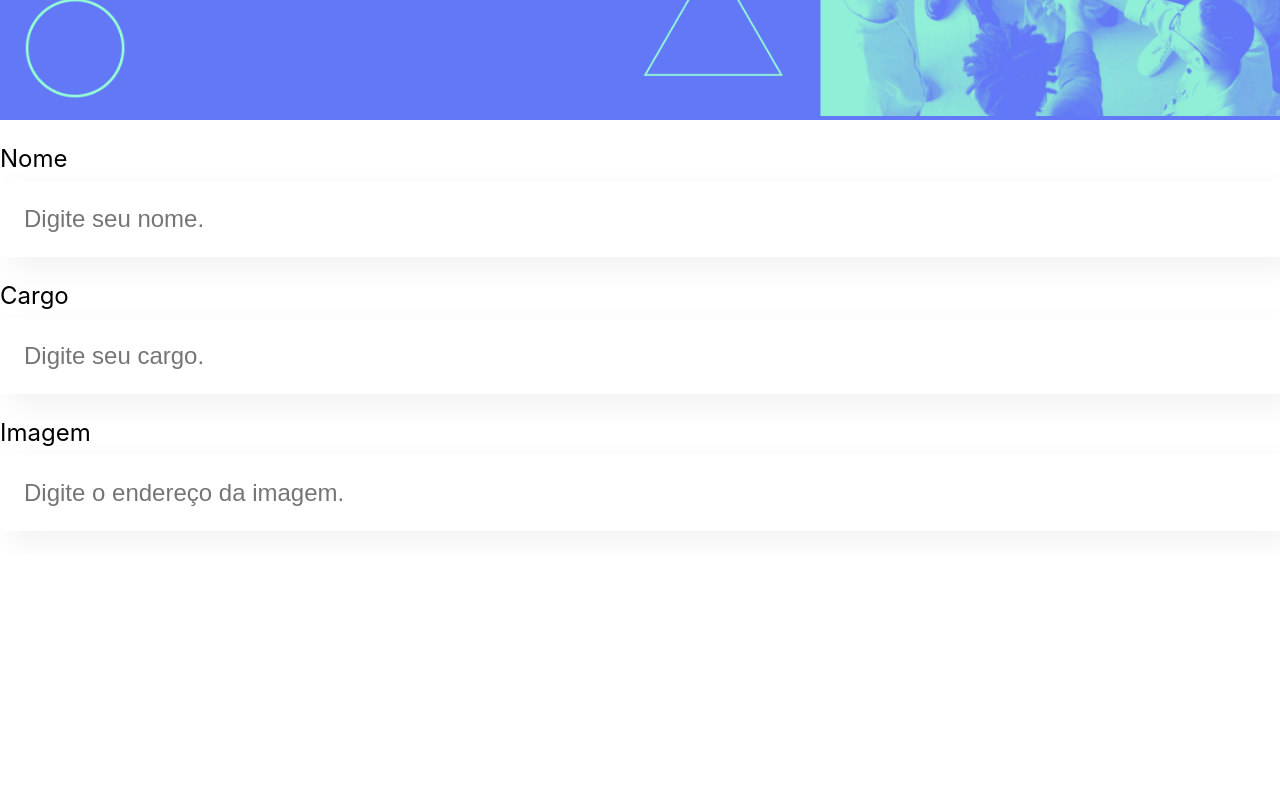
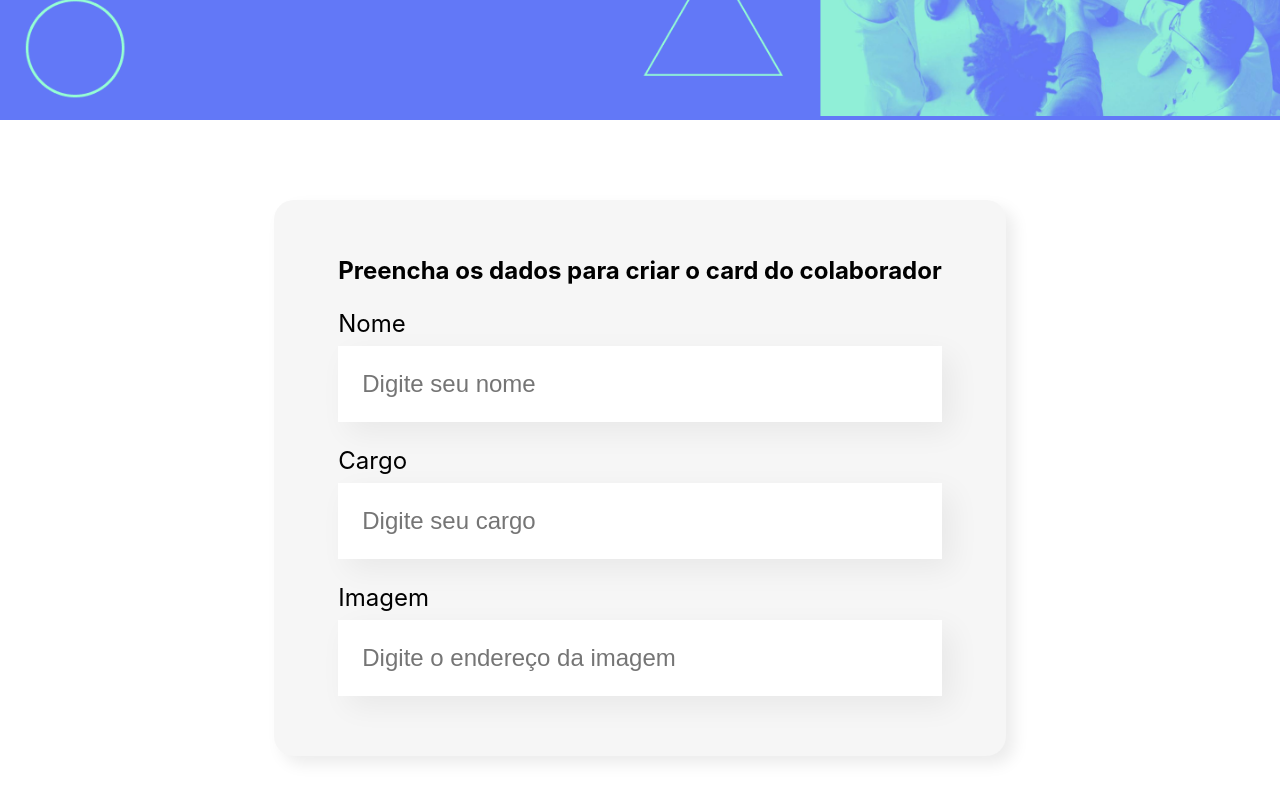
Before and after one commit to ArielSpencer/organo, a React (Create React App) app: page / in a window 1280 px wide. Shown: the part 378-1178 px from the top of the page. Before the commit the page ends 933 px from the top, so only its background shows below. Built offline with nearby package versions, Linux system fonts and the light colour scheme.

Commit message:
Implementar estilo do formulário

```diff
--- a/src/App.js
+++ b/src/App.js
@@ -1,13 +1,11 @@
 import Banner from './componentes/Banner/Banner.js';
-import CampoTexto from './componentes/CampoTexto';
+import Formulario from './componentes/Formulario';
 
 function App() {
   return (
     <div className="App">
       <Banner />
-      <CampoTexto label="Nome" placeholder="Digite seu nome"/>
-      <CampoTexto label="Cargo" placeholder="Digite seu cargo"/>
-      <CampoTexto label="Imagem" placeholder="Digite o endereço da imagem"/>
+      <Formulario />
     </div>
   );
 }
--- a/src/componentes/CampoTexto/index.js
+++ b/src/componentes/CampoTexto/index.js
@@ -1,12 +1,10 @@
 import './CampoTexto.css'
 
 const CampoTexto = (props) => {
-    const placeholderModificado = `${props.placeholder}.` // ?Para usar template string podemos adicionar o props como uma const, mas não é necessário.
-
     return (
         <div className="campo-texto">
             <label>{props.label}</label>
-            <input placeholder={placeholderModificado}/>
+            <input placeholder={props.placeholder}/>
         </div>
     )
 }
--- /dev/null
+++ b/src/componentes/Formulario/Formulario.css
@@ -0,0 +1,13 @@
+.formulario {
+    display: flex;
+    justify-content: center;
+    margin: 80px 0;
+}
+
+.formulario form {
+    max-width: 80%;
+    background-color: #F6F6F6;
+    border-radius: 20px;
+    padding: 36px 64px;
+    box-shadow: 8px 8px 16px rgba(0, 0, 0, 0.08);
+}
--- /dev/null
+++ b/src/componentes/Formulario/index.js
@@ -0,0 +1,17 @@
+import CampoTexto from '../CampoTexto'
+import './Formulario.css'
+
+const Formulario = () => {
+    return (
+        <section className='formulario'>
+            <form>
+                <h2>Preencha os dados para criar o card do colaborador</h2>
+                <CampoTexto label="Nome" placeholder="Digite seu nome" />
+                <CampoTexto label="Cargo" placeholder="Digite seu cargo" />
+                <CampoTexto label="Imagem" placeholder="Digite o endereço da imagem" />
+            </form>
+        </section>
+    )
+}
+
+export default Formulario
```
